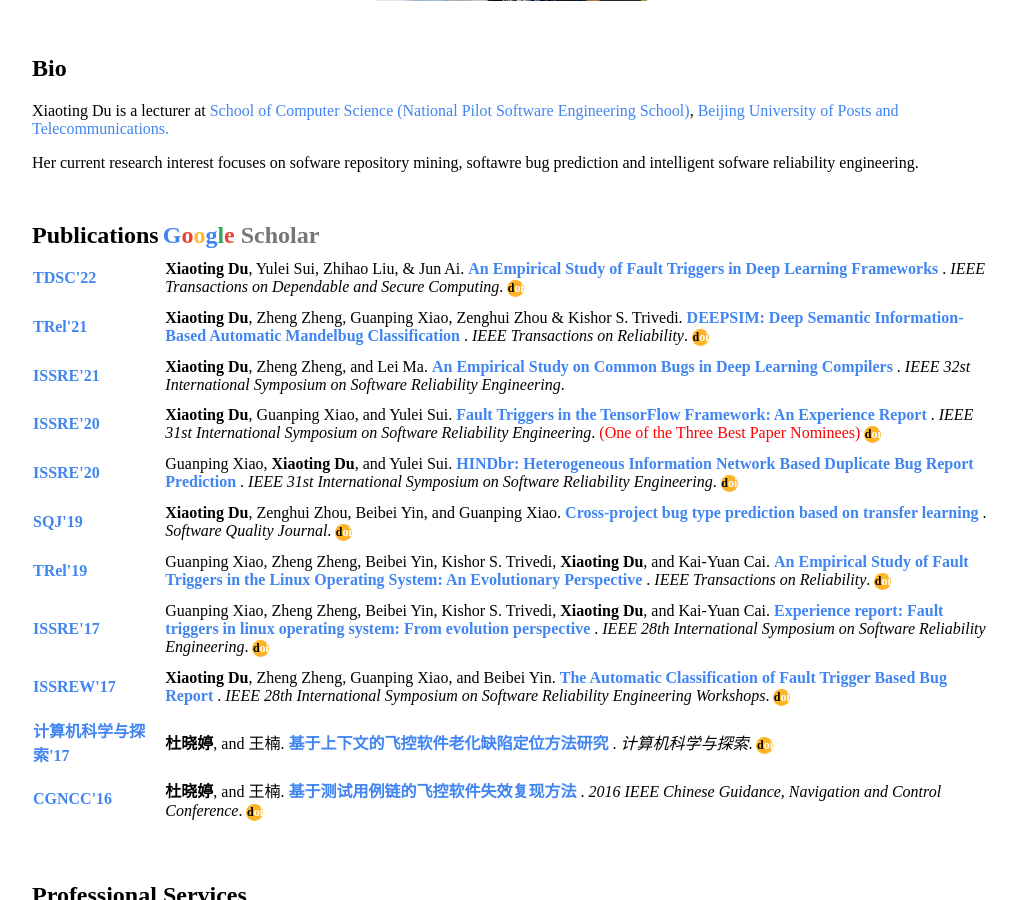
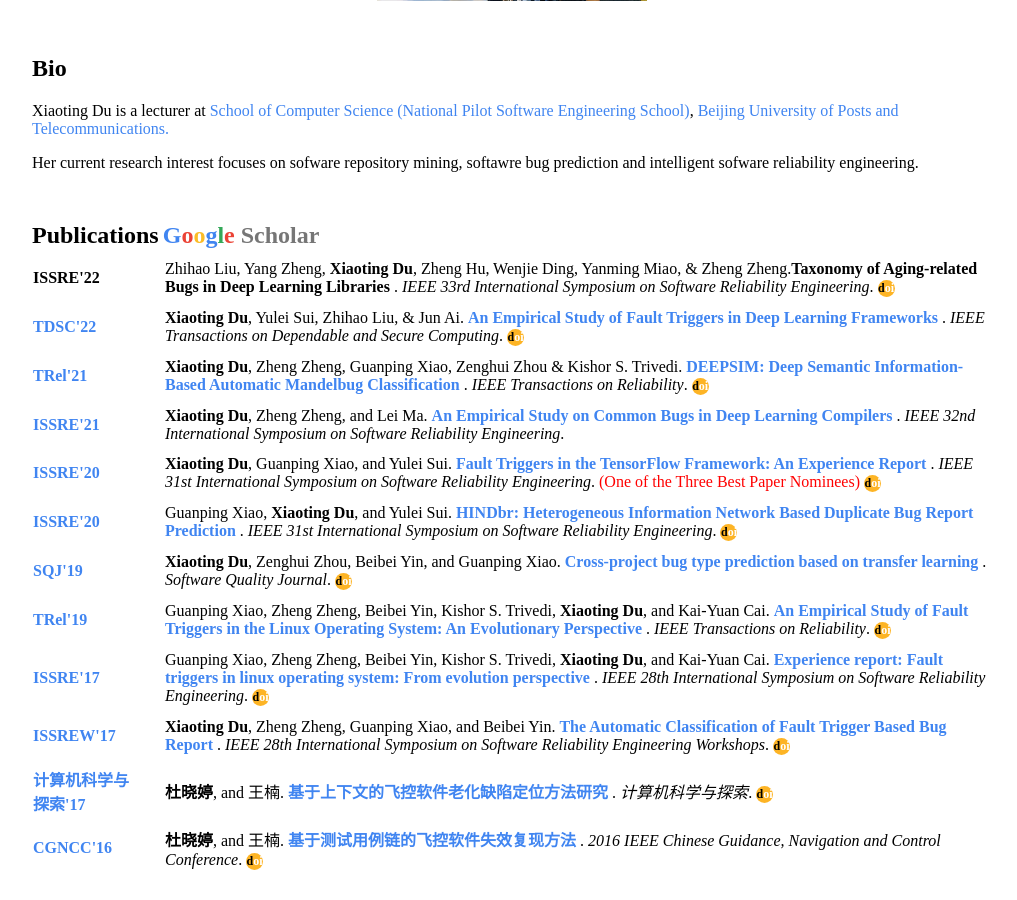
Before and after one commit to xiaotingdu/xiaotingdu.github.io, a Jekyll site: the page index.html, which Jekyll copies as it is, in a window 1280 px wide and 900 px high, scrolled down 569 px. Shown: the whole window, without its empty margins (128-1145 px from the left). Built offline with Jekyll 4.4.1, drawn with Linux system fonts in a browser that asks for light colours; a style sheet for code colours, icons or effects is not loaded.

Commit message:
Update index.html

```diff
--- a/index.html
+++ b/index.html
@@ -57,6 +57,13 @@
 <table style="border-collapse:separate; border-spacing:0px 10px;">
 
   <tr>
+<td><b>ISSRE'22</b></td>
+<td>&nbsp;&nbsp;&nbsp;&nbsp;</td>
+<td>Zhihao Liu, Yang Zheng, <b>Xiaoting Du</b>, Zheng Hu, Wenjie Ding, Yanming Miao, & Zheng Zheng.<b>Taxonomy of Aging-related Bugs in Deep Learning Libraries</b></a> . <i>IEEE 33rd International Symposium on Software Reliability Engineering</i>. <div class="circle" onclick="location='https://ieeexplore.ieee.org/abstract/document/9716780'" onmouseover="this.style.cursor='hand'"><b style='color:black'>d</b><b style='color:white'>oi</b></div>
+</td>
+</tr>
+
+  <tr>
 <td><a href="https://ieeexplore.ieee.org/xpl/RecentIssue.jsp?punumber=8858"><b>TDSC'22</b></a></td>
 <td>&nbsp;&nbsp;&nbsp;&nbsp;</td>
 <td><b>Xiaoting Du</b>, Yulei Sui, Zhihao Liu, & Jun Ai. <a href="https://ieeexplore.ieee.org/xpl/RecentIssue.jsp?punumber=8858"> <b>An Empirical Study of Fault Triggers in Deep Learning Frameworks</b></a> . <i>IEEE Transactions on Dependable and Secure Computing</i>. <div class="circle" onclick="location='https://ieeexplore.ieee.org/abstract/document/9716780'" onmouseover="this.style.cursor='hand'"><b style='color:black'>d</b><b style='color:white'>oi</b></div>
@@ -73,7 +80,7 @@
  <tr>
 <td><a href="http://2021.issre.net/"><b>ISSRE'21</b></a></td>
 <td>&nbsp;&nbsp;&nbsp;&nbsp;</td>
-<td><b>Xiaoting Du</b>, Zheng Zheng, and Lei Ma. <a href="https://xiaotingdu.github.io/publications/ISSRE2021.pdf">  <b>An Empirical Study on Common Bugs in Deep Learning Compilers</b></a> . <i>IEEE 32st International Symposium on Software Reliability Engineering</i>.
+<td><b>Xiaoting Du</b>, Zheng Zheng, and Lei Ma. <a href="https://xiaotingdu.github.io/publications/ISSRE2021.pdf">  <b>An Empirical Study on Common Bugs in Deep Learning Compilers</b></a> . <i>IEEE 32nd International Symposium on Software Reliability Engineering</i>.
 </td>
 </tr>
 
```
